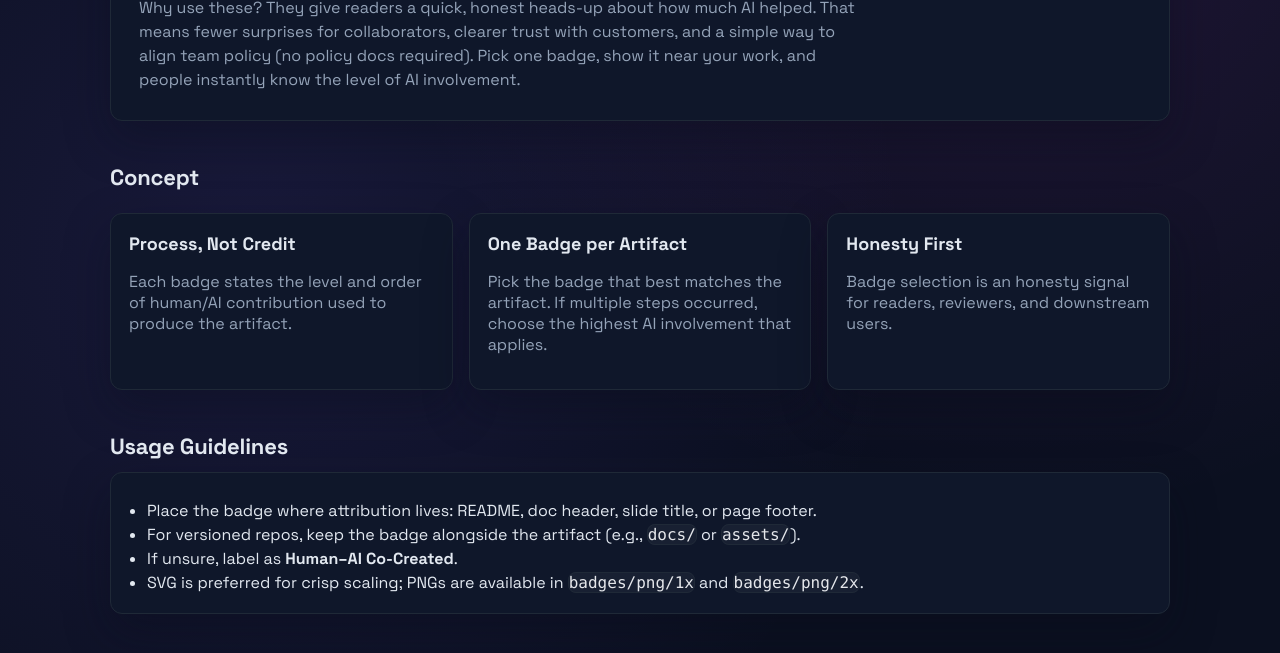
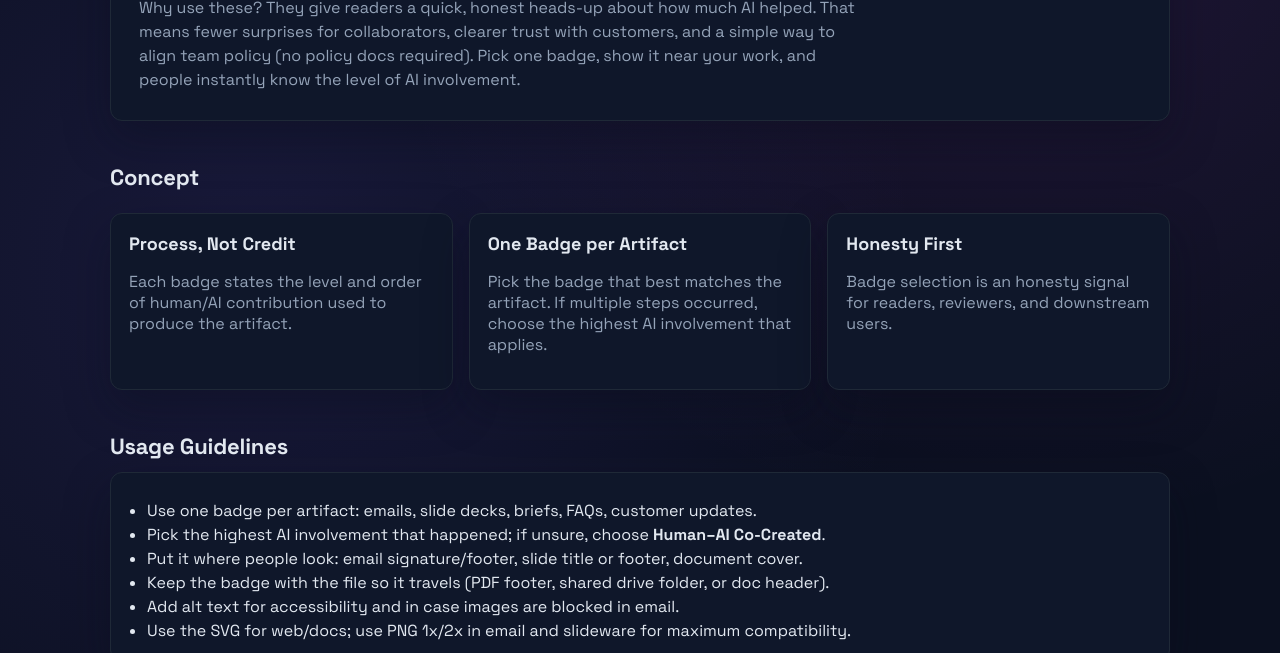
Before and after one commit to dotnetdave/ai-usage-badges, a plain HTML site: page index.html in a window 1280 px wide. Shown: the part 139-792 px from the top of the page. Drawn offline with Linux system fonts and the light colour scheme.

Commit message:
docs: shift usage guidance to office/email scenarios

```diff
--- a/index.html
+++ b/index.html
@@ -152,10 +152,12 @@
       <h2 class="section-title">Usage Guidelines</h2>
       <div class="card">
         <ul>
-          <li>Place the badge where attribution lives: README, doc header, slide title, or page footer.</li>
-          <li>For versioned repos, keep the badge alongside the artifact (e.g., <code>docs/</code> or <code>assets/</code>).</li>
-          <li>If unsure, label as <strong>Human–AI Co-Created</strong>.</li>
-          <li>SVG is preferred for crisp scaling; PNGs are available in <code>badges/png/1x</code> and <code>badges/png/2x</code>.</li>
+          <li>Use one badge per artifact: emails, slide decks, briefs, FAQs, customer updates.</li>
+          <li>Pick the highest AI involvement that happened; if unsure, choose <strong>Human–AI Co-Created</strong>.</li>
+          <li>Put it where people look: email signature/footer, slide title or footer, document cover.</li>
+          <li>Keep the badge with the file so it travels (PDF footer, shared drive folder, or doc header).</li>
+          <li>Add alt text for accessibility and in case images are blocked in email.</li>
+          <li>Use the SVG for web/docs; use PNG 1x/2x in email and slideware for maximum compatibility.</li>
         </ul>
       </div>
     </section>
```
Also changed, not shown: README.md.
